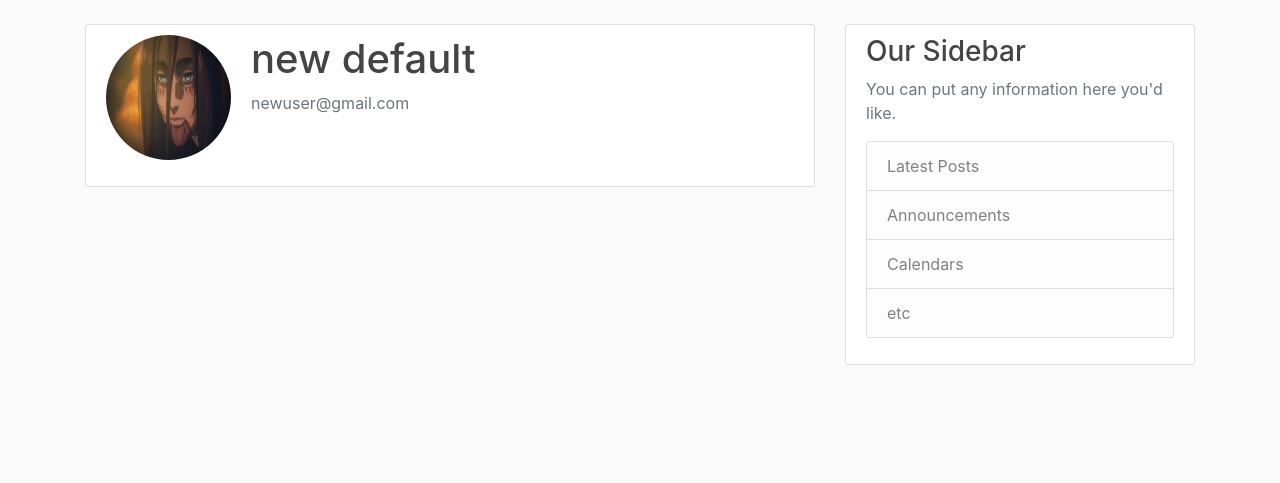
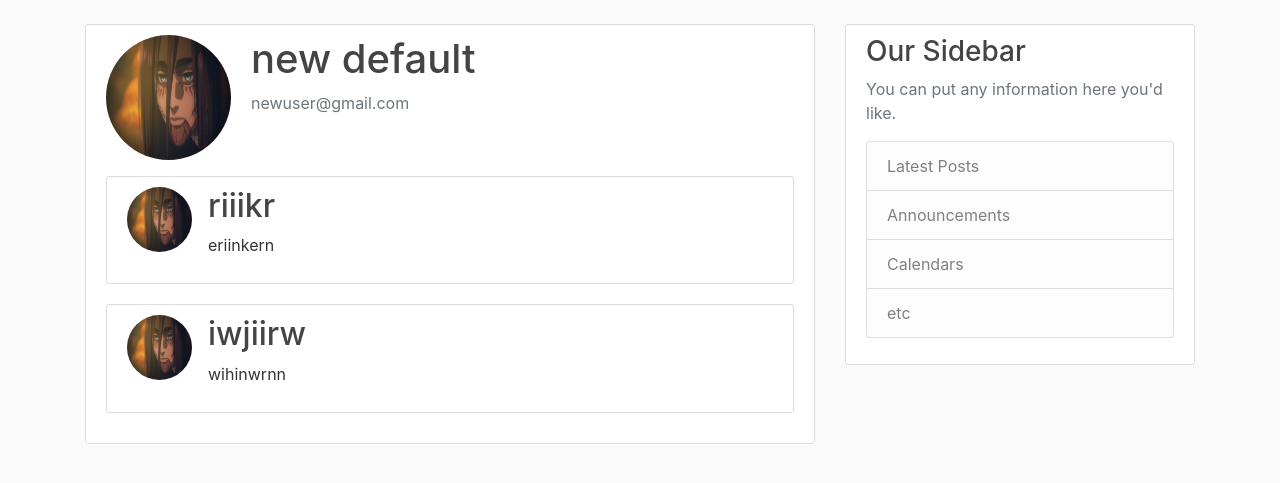
Before and after one commit to giiiiid/Flask-tutorials, a Flask app: page /profile/2 in a window 1280 px wide. Shown: the part 56-539 px from the top of the page. Run offline with Flask 3, Linux system fonts and the light colour scheme; a user stored in the database is signed in; some libraries are stand-ins or nearby versions.

Commit message:
An author's posts display when you visit their acc

```diff
--- a/flaskblog/routes.py
+++ b/flaskblog/routes.py
@@ -141,6 +141,7 @@ def account():
 def user_profile(id):
     profile = User.query.get_or_404(id)
     image_file = url_for('static', filename='propic/' + profile.image_file)
+    # posts = Post.query.filter_by(author=profile.username)
     return render_template('user-profile.html', profile=profile, image_file=image_file)
 
 
--- a/flaskblog/templates/user-profile.html
+++ b/flaskblog/templates/user-profile.html
@@ -9,6 +9,15 @@
                 <p class="text-secondary">{{profile.email}}</p>
             </div>
         </div>
+        {% for post in profile.posts %}
+        <article class="media content-section">
+            <img class="rounded-circle article-img" src="{{url_for('static', filename='propic/' + post.author.image_file)}}">
+            <div class="media-body">
+            <h2><a class="article-title" href="{{url_for('read_post', id=post.id)}}">{{post.title}}</a></h2>
+            <p class="article-content">{{post.content}}</p>
+            </div>
+        </article>
+    {% endfor %}
     </div>
 
 {% endblock content %}
```
